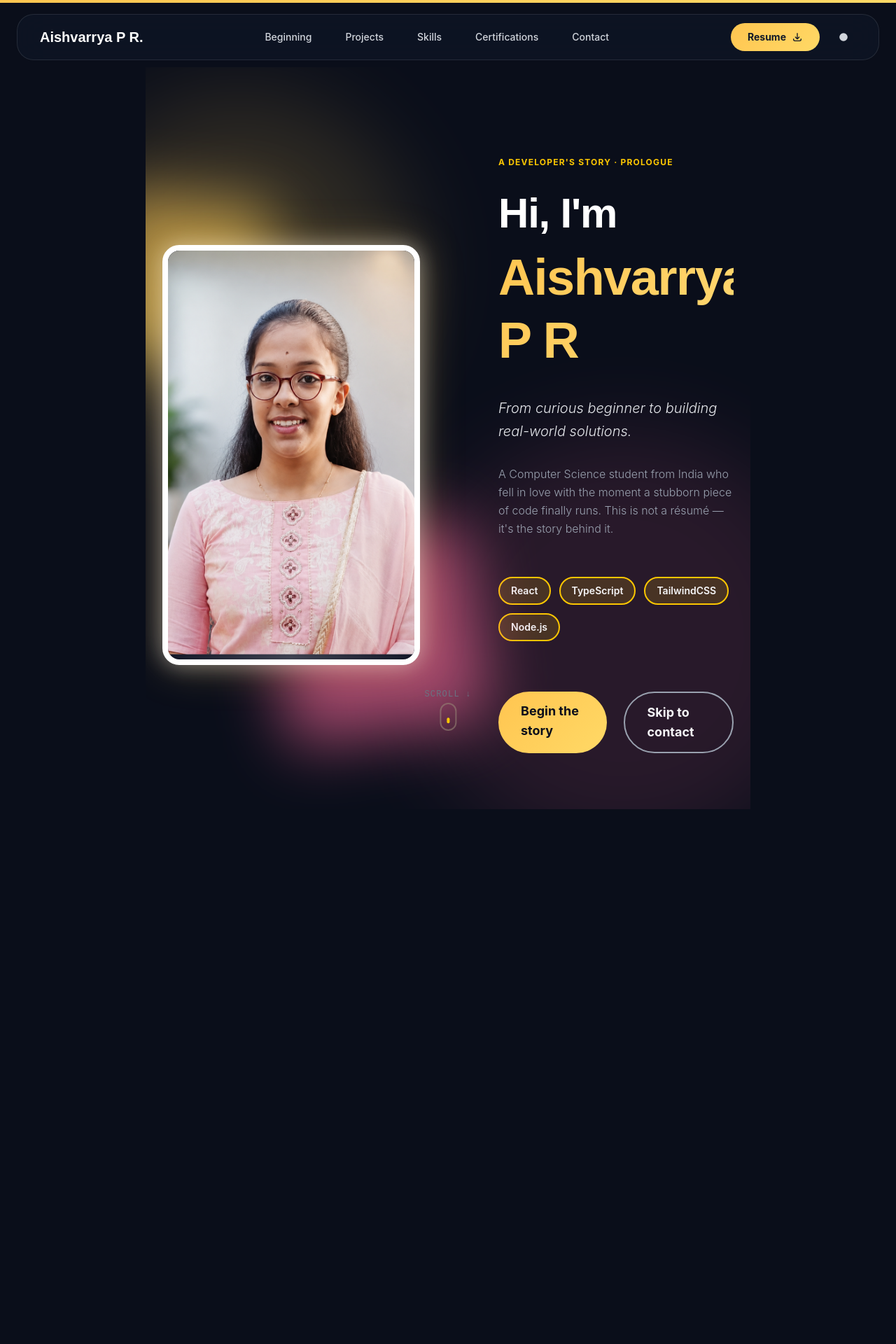
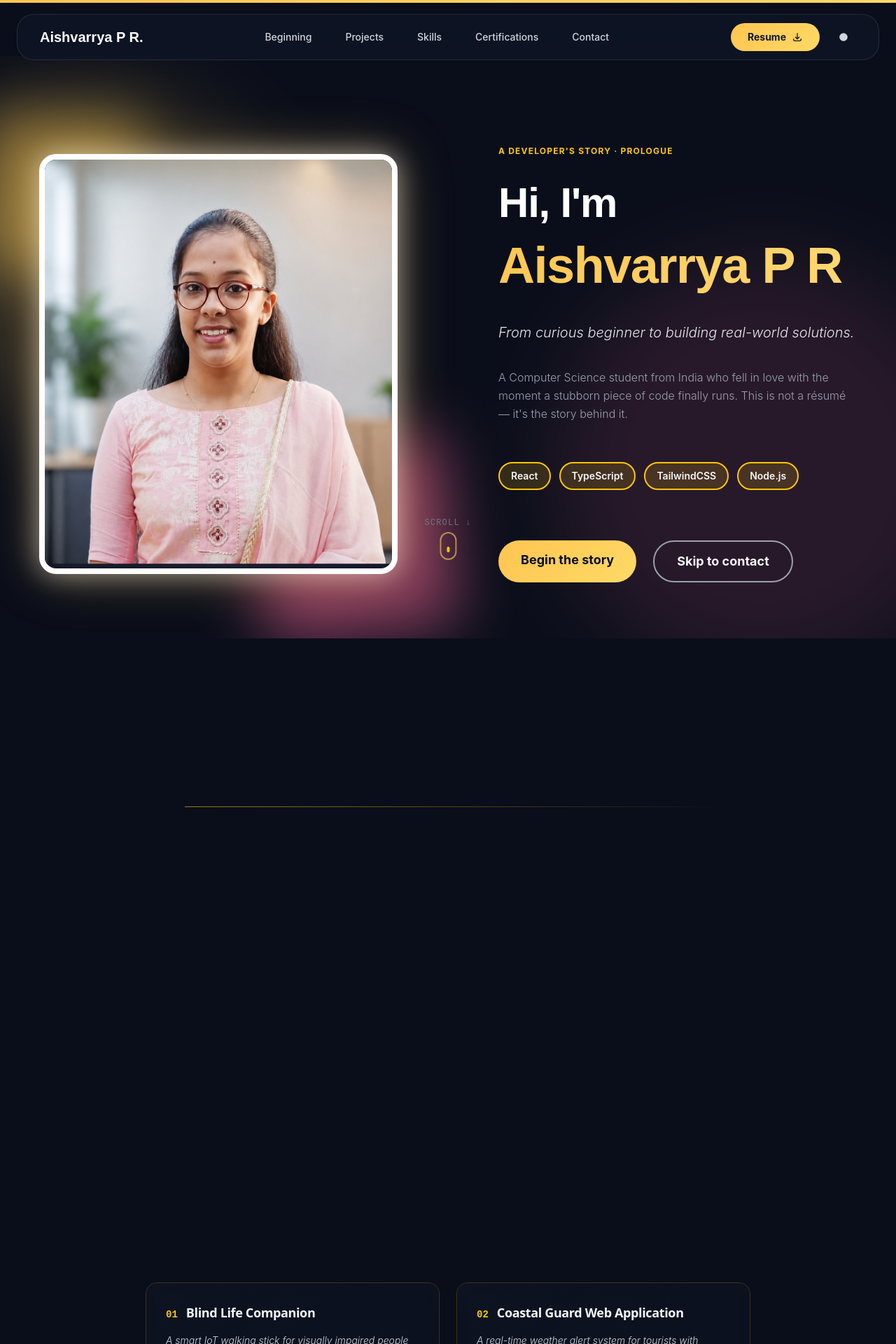
Before and after one commit to aishvarrya23csr015/resume-mine, a React (Vite) app: page / in a window 1280 px wide. Shown: the top 1920 px of the page at 70% size. Before the commit the page ends 1188 px from the top, so only its background shows below. Built offline with nearby package versions, Linux system fonts and the light colour scheme.

Commit message:
Convert to single-page scrolling site with smooth scrolling

```diff
--- a/index.html
+++ b/index.html
@@ -1,5 +1,5 @@
 <!DOCTYPE html>
-<html lang="en">
+<html lang="en" style="scroll-behavior: smooth;">
   <head>
     <meta charset="UTF-8" />
     <link rel="icon" type="image/svg+xml" href="/vite.svg" />
--- a/src/App.tsx
+++ b/src/App.tsx
@@ -1,4 +1,3 @@
-import { useEffect, useState } from 'react'
 import { Hero } from './components/story/Hero'
 import { Nav } from './components/story/Nav'
 import { Skills } from './components/story/Skills'
@@ -7,41 +6,38 @@ import { Contact } from './components/story/Contact'
 import { Chapter } from './components/story/Chapter'
 
 export default function App() {
-  const [activeSection, setActiveSection] = useState<'hero' | 'skills' | 'projects' | 'contact' | 'about'>('hero')
-
-  useEffect(() => {
-    // Handle hash changes
-    const handleHashChange = () => {
-      const hash = window.location.hash.slice(1) // Remove #
-      if (hash === 'chapter-1' || hash === 'top' || hash === '') {
-        setActiveSection('hero')
-      } else if (hash === 'chapter-4' || hash === 'projects') {
-        setActiveSection('projects')
-      } else if (hash === 'chapter-5' || hash === 'skills') {
-        setActiveSection('skills')
-      } else if (hash === 'contact') {
-        setActiveSection('contact')
-      } else if (hash === 'about') {
-        setActiveSection('about')
-      }
-    }
-
-    window.addEventListener('hashchange', handleHashChange)
-    handleHashChange() // Set initial section from URL
-
-    return () => window.removeEventListener('hashchange', handleHashChange)
-  }, [])
-
   return (
     <div className="min-h-screen bg-background">
       <Nav />
 
-      <main className="max-w-4xl mx-auto px-4 py-8 pt-24">
-        {activeSection === 'hero' && <Hero />}
-        {activeSection === 'about' && <Chapter />}
-        {activeSection === 'skills' && <Skills />}
-        {activeSection === 'projects' && <Projects />}
-        {activeSection === 'contact' && <Contact />}
+      <main>
+        <section id="hero" className="min-h-screen pt-20">
+          <Hero />
+        </section>
+
+        <section id="chapter-1" className="min-h-screen py-20">
+          <div className="max-w-4xl mx-auto px-4">
+            <Chapter />
+          </div>
+        </section>
+
+        <section id="chapter-4" className="min-h-screen py-20">
+          <div className="max-w-4xl mx-auto px-4">
+            <Projects />
+          </div>
+        </section>
+
+        <section id="chapter-5" className="min-h-screen py-20">
+          <div className="max-w-4xl mx-auto px-4">
+            <Skills />
+          </div>
+        </section>
+
+        <section id="contact" className="min-h-screen py-20">
+          <div className="max-w-4xl mx-auto px-4">
+            <Contact />
+          </div>
+        </section>
       </main>
     </div>
   )
```
